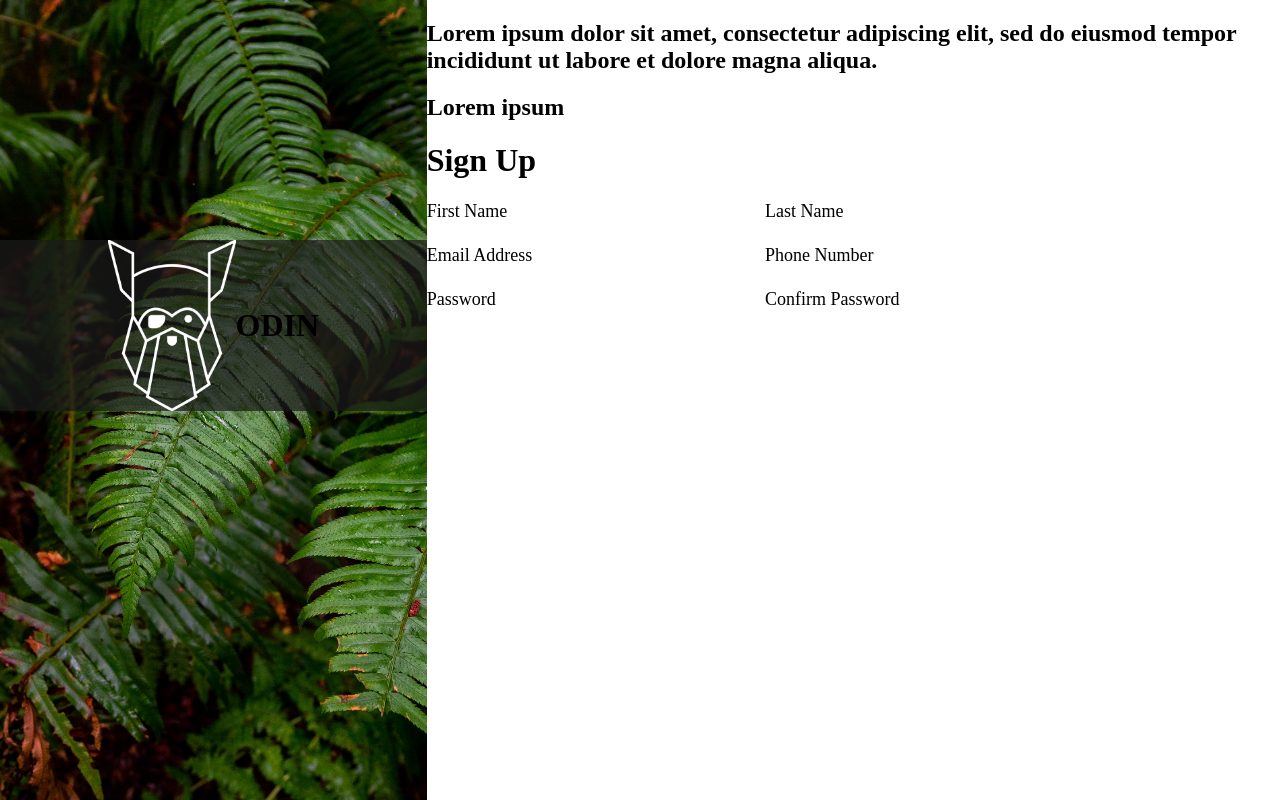
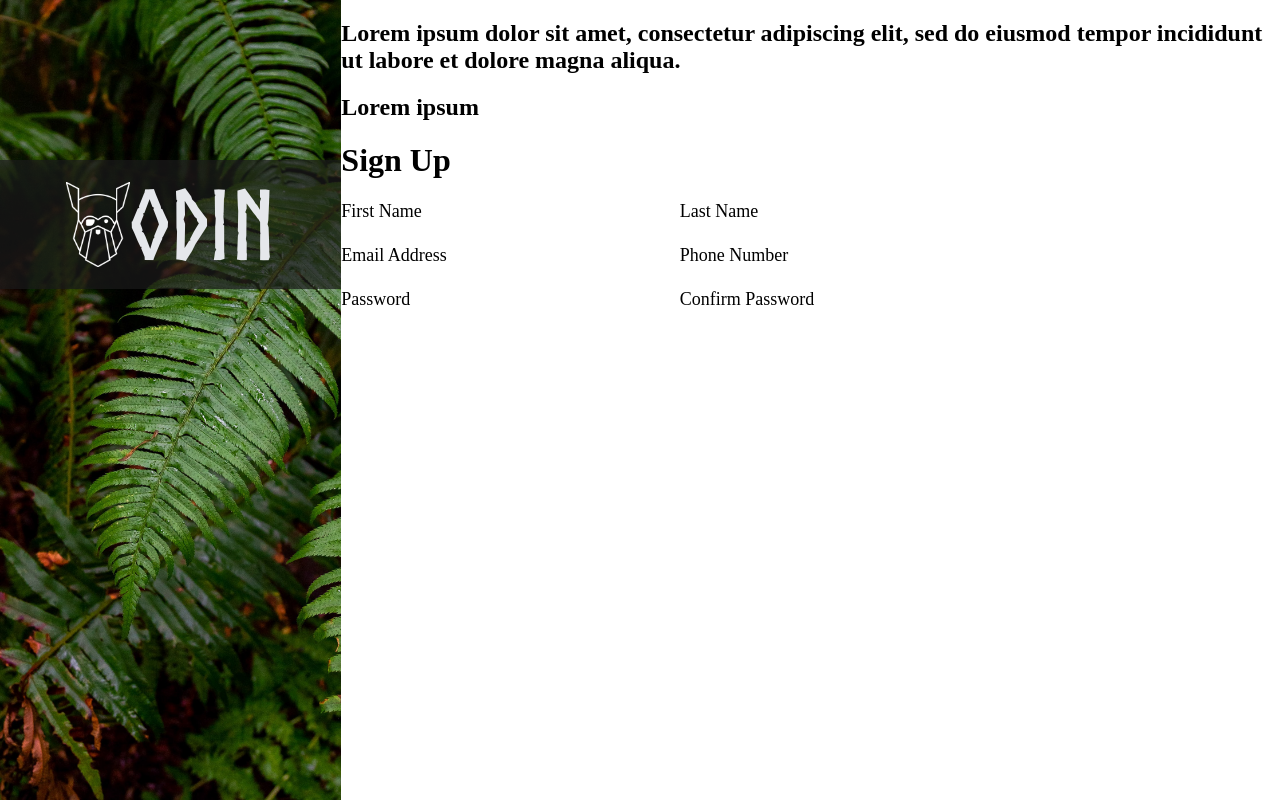
Before and after one commit to act1313/sign-up-form, a plain HTML site: page index.html in a window 1280 px wide. Drawn offline with Linux system fonts and the light colour scheme.

Commit message:
finished the left side

```diff
--- a/style.css
+++ b/style.css
@@ -1,6 +1,11 @@
 html, body {
     margin: 0;
     padding: 0;
+}
+
+@font-face {
+    font-family: NorseBold;
+    src: url('Norse-Bold.otf');
 }
 
 .container {
@@ -17,11 +22,11 @@ html, body {
 }
 
 .leftContainer img {
-    width: 10vw;
+    width: 5vw;
 }
 
 .rightContainer {
-    flex: 2 1 0%;
+    flex: 2.75 1 0%;
 }
 
 .form-group {
@@ -46,7 +51,15 @@ input {
     display: flex;
     justify-content: center;
     align-items: center;
-    margin-top: 30vh;
+    margin-top: 20vh;
     background-color: rgba(27, 27, 27, 0.7);
     margin-bottom: 70vh;
+    padding: 2vh 0;
 }
+
+.title {
+    font-size: 96px;
+    font-family: NorseBold;
+    color: #e5e7eb;
+    margin: 0;
+}
```
